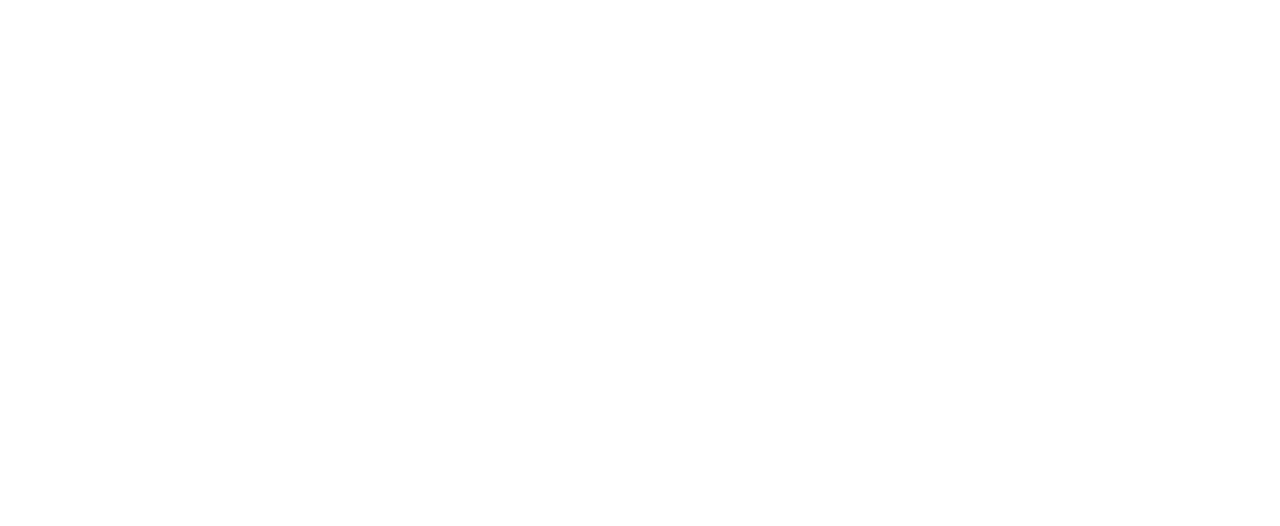
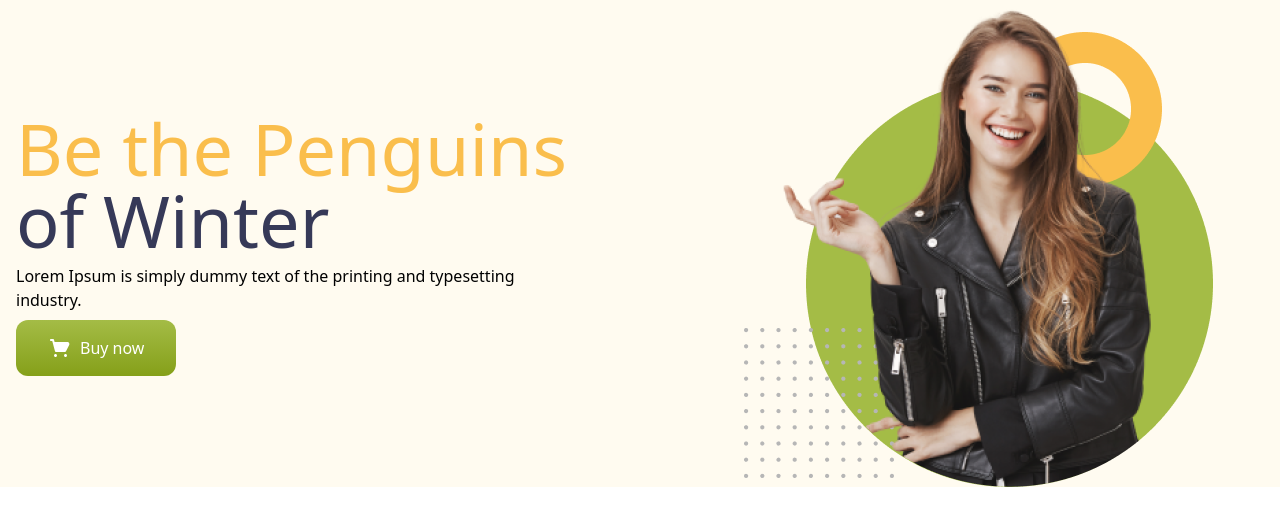
Before and after one commit to yasin-arft/penguin-fashion, a plain HTML site: page index.html in a window 1280 px wide. Drawn offline with nearby package versions, Linux system fonts and the light colour scheme.

Commit message:
banner section added

```diff
--- a/index.html
+++ b/index.html
@@ -1,12 +1,45 @@
 <!DOCTYPE html>
 <html lang="en">
+
 <head>
   <meta charset="UTF-8">
   <meta name="viewport" content="width=device-width, initial-scale=1.0">
   <title>Penguin Fashion</title>
   <script src="https://cdn.tailwindcss.com"></script>
 </head>
+
 <body>
+  <!-- header start -->
+  <header class=" bg-[#FFFBF0]">
 
+    <!-- banner section start -->
+    <section>
+      <div class="container mx-auto px-4 flex gap-x-40 items-center">
+        <div class="space-y-2">
+          <h1 class="text-7xl text-[#363958]">
+            <span class="text-[#FABE4C]">Be the Penguins</span>
+            <br>
+            of Winter
+          </h1>
+          <p class="leading-6">
+            Lorem Ipsum is simply dummy text of the printing
+            and typesetting industry.
+          </p>
+          <button class="flex items-center gap-2 px-8 py-4 rounded-xl bg-gradient-to-b from-[#A4BC46] to-[#85A019]  text-white">
+            <svg width="24" height="24" viewBox="0 0 24 24" fill="none" xmlns="http://www.w3.org/2000/svg">
+              <path d="M21.08 6.99998C20.9072 6.7006 20.6598 6.45111 20.3618 6.27585C20.0639 6.10059 19.7256 6.00554 19.38 5.99998H6.58L6 3.73998C5.9414 3.52181 5.81066 3.32992 5.62908 3.19555C5.44749 3.06118 5.22576 2.99224 5 2.99998H3C2.73478 2.99998 2.48043 3.10533 2.29289 3.29287C2.10536 3.48041 2 3.73476 2 3.99998C2 4.26519 2.10536 4.51955 2.29289 4.70708C2.48043 4.89462 2.73478 4.99998 3 4.99998H4.24L7 15.26C7.0586 15.4781 7.18934 15.67 7.37092 15.8044C7.55251 15.9388 7.77424 16.0077 8 16H17C17.1847 15.9994 17.3656 15.9477 17.5227 15.8507C17.6798 15.7536 17.8069 15.6149 17.89 15.45L21.17 8.88998C21.3122 8.59199 21.3783 8.26345 21.3626 7.93366C21.3469 7.60387 21.2498 7.2831 21.08 6.99998Z" fill="white"/>
+              <path d="M7.5 21C8.32843 21 9 20.3284 9 19.5C9 18.6716 8.32843 18 7.5 18C6.67157 18 6 18.6716 6 19.5C6 20.3284 6.67157 21 7.5 21Z" fill="white"/>
+              <path d="M17.5 21C18.3284 21 19 20.3284 19 19.5C19 18.6716 18.3284 18 17.5 18C16.6716 18 16 18.6716 16 19.5C16 20.3284 16.6716 21 17.5 21Z" fill="white"/>
+            </svg>
+            Buy now
+          </button>
+        </div>
+        <img src="./images/model.png" alt="" class="mr-12">
+      </div>
+    </section>
+    <!-- banner section end -->
+  </header>
+  <!-- header end -->
 </body>
+
 </html>
```
